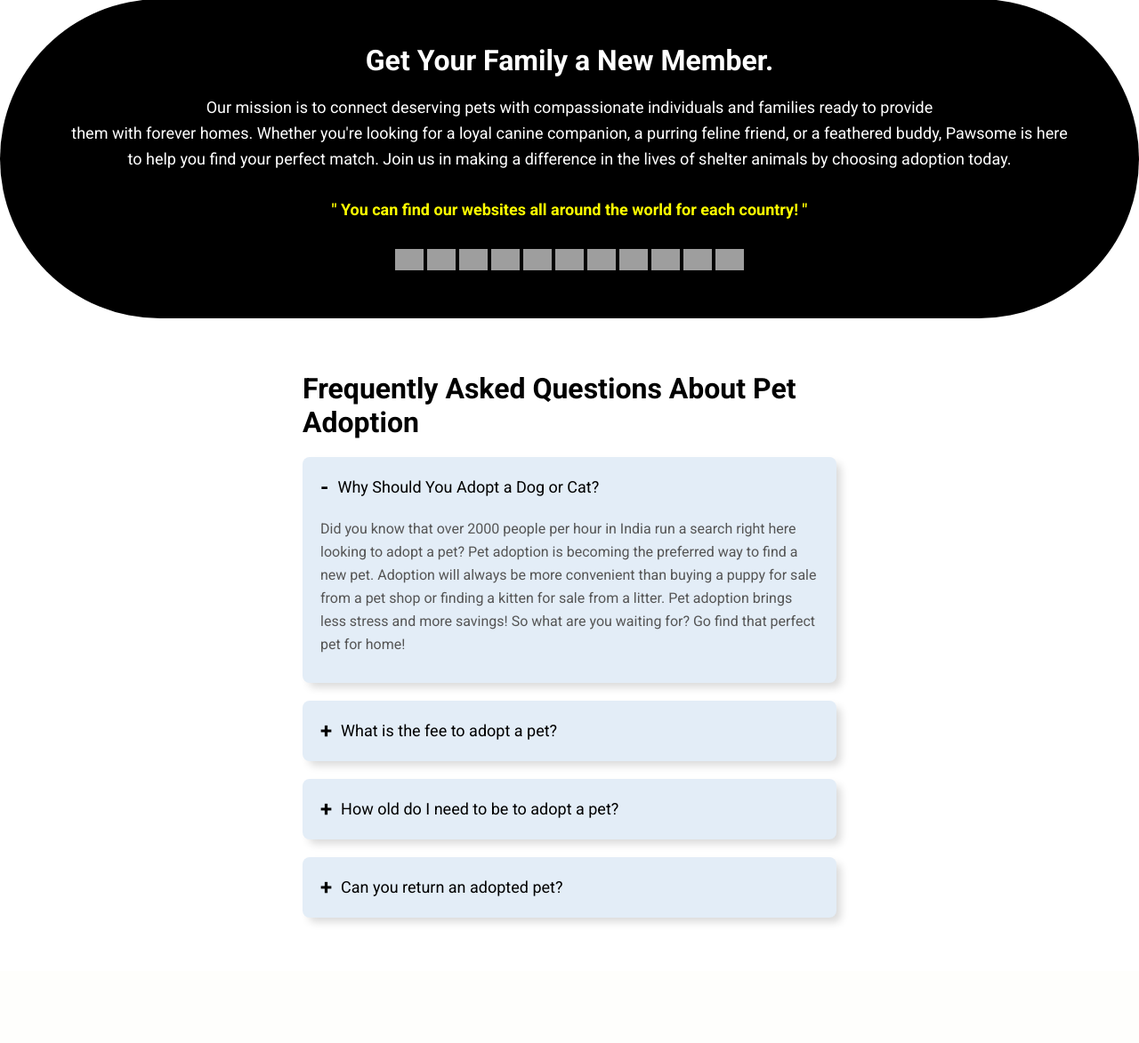
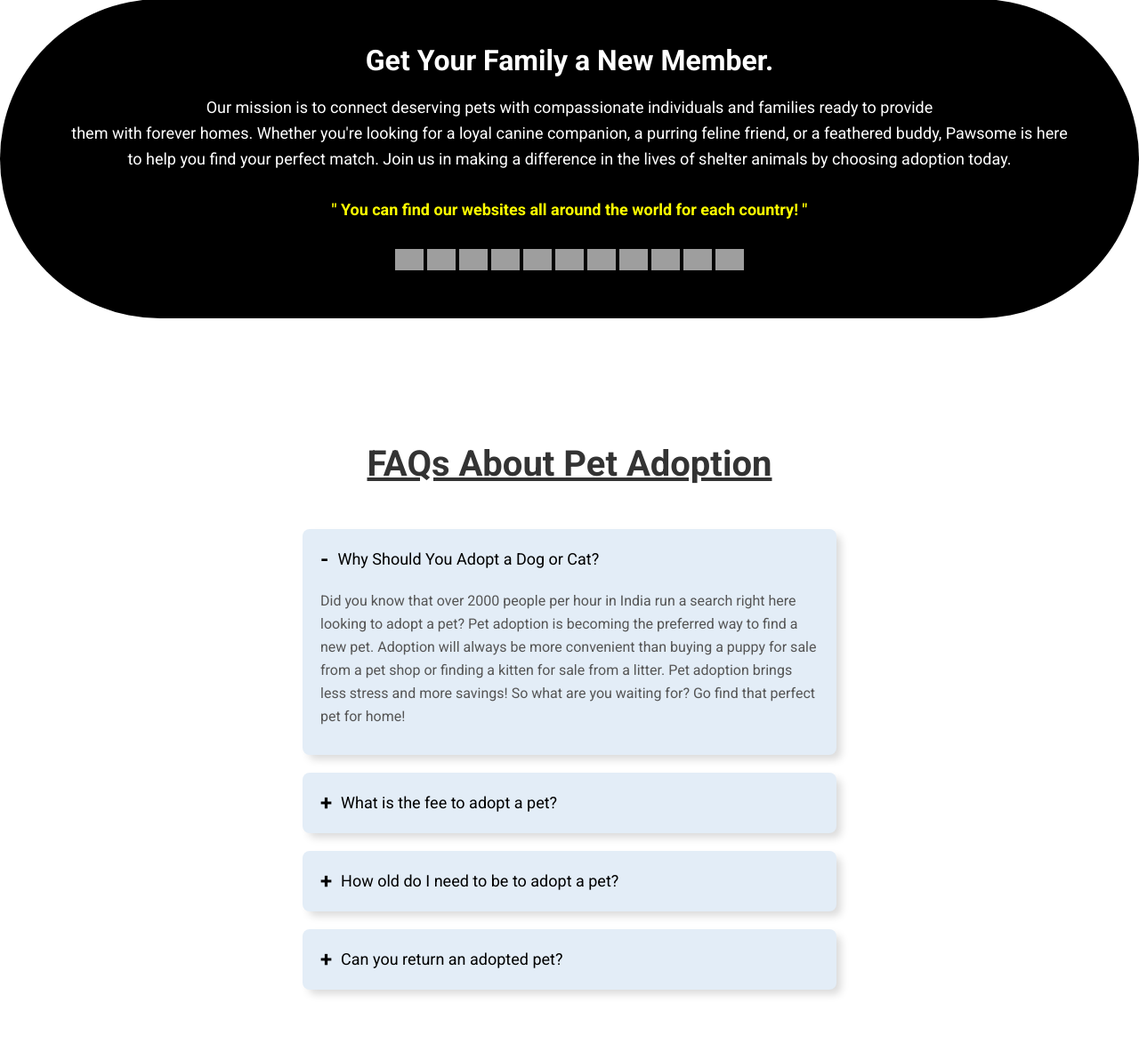
Before and after one commit to abinb23/Pet-Adoption, a PHP site: page /pawsome.html in a window 1280 px wide. Shown: the part 1941-3114 px from the top of the page at 89% size. Before the commit the page ends 2980 px from the top, so only its background shows below. Run offline with PHP 8.4, Linux system fonts and the light colour scheme; some libraries are stand-ins or nearby versions; grey boxes are pictures that could not be loaded.

Commit message:
f&Q done

```diff
--- a/pawsome.css
+++ b/pawsome.css
@@ -301,7 +301,7 @@ body {
   color: #fff;
   padding: 50px;
   text-align: center;
-  margin-top: 100px; /* Adjust as needed */
+  margin-top: 140px; /* Adjust as needed */
   opacity: 1; /* Initially set opacity to 1 */
   border-radius: 300px;
 }
@@ -319,14 +319,24 @@ body {
 /* Midhome section styling */
 
 
-/* Q&A section styling */
+/* Q&A Section Styling */
 
-.questionnaire  {
+
+.questionnaire {
   margin: 60px auto;
   width: 600px;
 }
 
-.questionnaire  li {
+.questionnaire h1 {
+  text-align: center; /* Center the text horizontally */
+  margin-top: 140px; /* Space above the heading, adjust as needed */
+  margin-bottom: 50px;
+  font-size: 2.5rem; /* Adjust font size as needed */
+  color: #333; /* Text color */
+  text-decoration: underline; /* Underline the text */
+}
+
+.questionnaire li {
   list-style: none;
   width: 100%;
   margin: 20px 0;
@@ -337,11 +347,11 @@ body {
               -6px -6px 10px -1px rgba(255, 255, 255, 0.7);
 }
 
-.questionnaire  input[type="radio"] {
+.questionnaire input[type="radio"] {
   display: none;
 }
 
-.questionnaire  label {
+.questionnaire label {
   display: flex;
   align-items: center;
   padding: 10px;
@@ -350,14 +360,14 @@ body {
   cursor: pointer;
 }
 
-.questionnaire  label::before {
+.questionnaire label::before {
   content: '+';
   margin-right: 10px;
   font-size: 24px;
   font-weight: 600;
 }
 
-.questionnaire  input[type="radio"]:checked + label::before {
+.questionnaire input[type="radio"]:checked + label::before {
   content: '-';
 }
 
@@ -370,12 +380,10 @@ body {
   transition: max-height 0.5s ease, padding 0.5s ease;
 }
 
-.questionnaire  input[type="radio"]:checked + label + .content {
+.questionnaire input[type="radio"]:checked + label + .content {
   max-height: 400px; /* Adjust based on content height */
   padding: 10px 10px 20px;
 }
-
-/* Q&A section styling */
 
 
 /* Dog-Toggle styling */
--- a/pawsome.html
+++ b/pawsome.html
@@ -242,33 +242,32 @@
 
 
 
-    <ul class="questionnaire ">
-
-      <h1>Frequently Asked Questions About Pet Adoption</h1>
+ <ul class="questionnaire">
+  <h1>FAQs About Pet Adoption</h1>
 
   <li>
-            <input type="radio" name="questionnaire " id="first" checked>
+      <input type="radio" name="questionnaire" id="first" checked>
       <label for="first">Why Should You Adopt a Dog or Cat?</label>
       <div class="content">
           <p>Did you know that over 2000 people per hour in India run a search right here looking to adopt a pet? Pet adoption is becoming the preferred way to find a new pet. Adoption will always be more convenient than buying a puppy for sale from a pet shop or finding a kitten for sale from a litter. Pet adoption brings less stress and more savings! So what are you waiting for? Go find that perfect pet for home!</p>
       </div>
   </li>
   <li>
-            <input type="radio" name="questionnaire " id="second">
+      <input type="radio" name="questionnaire" id="second">
       <label for="second">What is the fee to adopt a pet?</label>
       <div class="content">
           <p>No, there is no fee for pet adoption on ThePetNest. However, if you adopt from a different city pet owner/rescuer can ask for travel charges. In case if you find someone asking for charges you can write us at support@thepetnest.com.</p>
       </div>
   </li>
   <li>
-            <input type="radio" name="questionnaire " id="third">
+      <input type="radio" name="questionnaire" id="third">
       <label for="third">How old do I need to be to adopt a pet?</label>
       <div class="content">
           <p>You need to be at least 18+ years old to adopt.</p>
       </div>
   </li>
   <li>
-            <input type="radio" name="questionnaire " id="fourth">
+      <input type="radio" name="questionnaire" id="fourth">
       <label for="fourth">Can you return an adopted pet?</label>
       <div class="content">
           <p>We understand it can be hard to get an adjusted pet in the new home and vice versa, as long as your reason for returning is reasonable, you'll be welcome to put it up for adoption again.</p>
```
Lines whose indentation alone changed are shown as unchanged.
